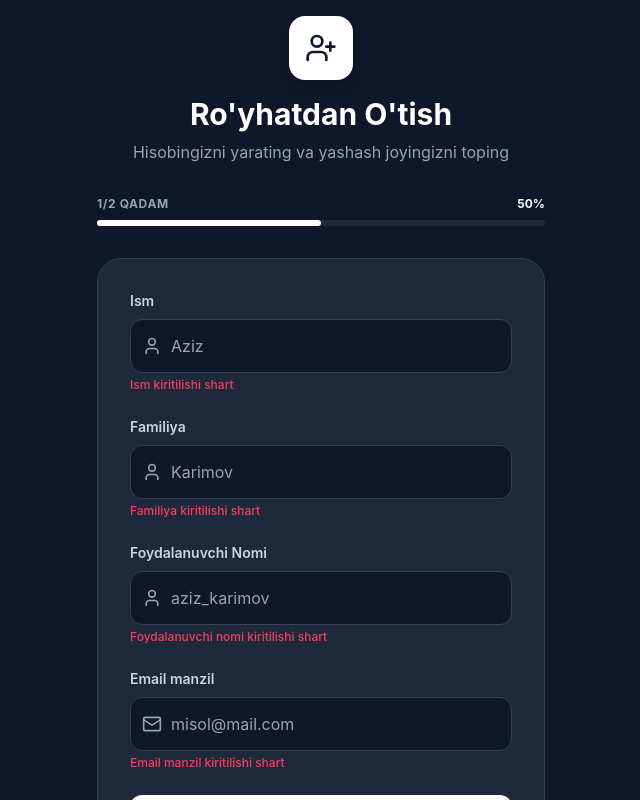
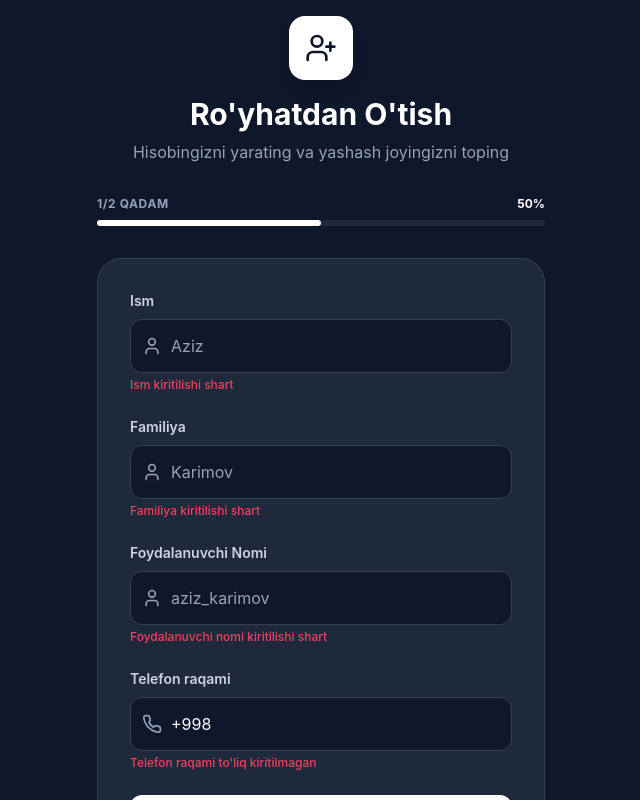
Before and after one commit to Kamoliddinmirzaboyev05/Talaba-JoyBor, a React (Vite) app: page /register in a window 1280 px wide. Both pictures are taken after a click on the button "Keyingi Qadam". Shown: the top 800 px of the page, without its empty margins (319-959 px from the left). Built offline with nearby package versions, Linux system fonts and the light colour scheme; no server answers.

Commit message:
Register updated

```diff
--- a/index.html
+++ b/index.html
@@ -362,7 +362,7 @@
             "name": "Qanday ro'yxatdan o'tish mumkin?",
             "acceptedAnswer": {
               "@type": "Answer",
-              "text": "JoyBor ga ro'yxatdan o'tish juda oson. Faqat ismingiz, emailingiz va telefon raqamingizni kiriting. Tasdiqlash jarayoni bir necha daqiqa davom etadi."
+              "text": "JoyBor ga ro'yxatdan o'tish juda oson. Faqat ismingiz, foydalanuvchi nomingiz va telefon raqamingizni kiriting. Tasdiqlash jarayoni bir necha daqiqa davom etadi."
             }
           }
         ]
--- a/src/pages/HelpPage.tsx
+++ b/src/pages/HelpPage.tsx
@@ -47,17 +47,17 @@ const HelpPage: React.FC = () => {
       {
         id: 'how-to-register',
         question: 'Qanday ro\'yhatdan o\'tish mumkin?',
-        answer: 'Ro\'yhatdan o\'tish uchun "Ro\'yhatdan o\'tish" tugmasini bosing va kerakli ma\'lumotlarni kiriting: ism-familiya, email, telefon raqam, universitet va talaba ID raqami.'
+        answer: 'Ro\'yhatdan o\'tish uchun "Ro\'yhatdan o\'tish" tugmasini bosing va kerakli ma\'lumotlarni kiriting: ism-familiya, foydalanuvchi nomi, telefon raqam va parol.'
       },
       {
         id: 'verification',
         question: 'Hisobni tasdiqlash kerakmi?',
-        answer: 'Ha, xavfsizlik uchun email manzilingizni tasdiqlashingiz kerak. Shuningdek, talaba ekanligingizni tasdiqlash uchun talaba guvohnomangizni yuklashingiz mumkin.'
+        answer: 'Ha, xavfsizlik uchun telefon raqamingizni tasdiqlashingiz kerak. Shuningdek, talaba ekanligingizni tasdiqlash uchun talaba guvohnomangizni yuklashingiz mumkin.'
       },
       {
         id: 'forgot-password',
         question: 'Parolni unutsam nima qilish kerak?',
-        answer: 'Kirish sahifasida "Parolni unutdingizmi?" havolasini bosing. Sizga email orqali parolni tiklash havolasi yuboriladi.'
+        answer: 'Kirish sahifasida "Parolni unutdingizmi?" havolasini bosing. Sizga telefon raqamingiz orqali parolni tiklash kodi yuboriladi.'
       }
     ],
     search: [
--- a/src/pages/RegisterPage.tsx
+++ b/src/pages/RegisterPage.tsx
@@ -1,7 +1,7 @@
 import React, { useState, useEffect } from 'react';
 import { motion } from 'framer-motion';
 import { useNavigate, useLocation } from 'react-router-dom';
-import { User, Mail, Lock, Eye, EyeOff, ArrowLeft, UserPlus, Check, X, Loader2 } from 'lucide-react';
+import { User, Lock, Eye, EyeOff, ArrowLeft, UserPlus, Check, X, Loader2, Phone } from 'lucide-react';
 import { useTheme } from '../contexts/ThemeContext';
 import { useAuth } from '../contexts/AuthContext';
 import { authAPI } from '../services/api';
@@ -24,7 +24,7 @@ const RegisterPage: React.FC = () => {
     first_name: '',
     last_name: '',
     username: '',
-    email: '',
+    phone: '+998 ',
     password: '',
     password2: ''
   });
@@ -80,11 +80,6 @@ const RegisterPage: React.FC = () => {
     return () => clearTimeout(timeoutId);
   }, [formData.username]);
 
-  // Email formatini tekshirish
-  const isValidEmail = (email: string): boolean => {
-    const emailRegex = /^[^\s@]+@[^\s@]+\.[^\s@]+$/;
-    return emailRegex.test(email);
-  };
 
   const handleSubmit = async (e: React.FormEvent) => {
     e.preventDefault();
@@ -117,11 +112,12 @@ const RegisterPage: React.FC = () => {
       newErrors.username = usernameAvailability.message;
     }
 
-    // Email validatsiyasi
-    if (!formData.email.trim()) {
-      newErrors.email = 'Email manzil kiritilishi shart';
-    } else if (!isValidEmail(formData.email)) {
-      newErrors.email = 'Noto\'g\'ri email formati';
+    // Telefon raqami validatsiyasi
+    const phoneDigits = formData.phone.replace(/\D/g, '');
+    if (!formData.phone.trim() || formData.phone === '+998') {
+      newErrors.phone = 'Telefon raqami kiritilishi shart';
+    } else if (phoneDigits.length < 12) {
+      newErrors.phone = 'Telefon raqami to\'liq kiritilmagan';
     }
 
     // Parol validatsiyasi
@@ -150,7 +146,7 @@ const RegisterPage: React.FC = () => {
         username: formData.username.trim(),
         password: formData.password,
         password2: formData.password2,
-        email: formData.email.trim(),
+        phone: formData.phone.replace(/\s/g, ''),
         first_name: formData.first_name.trim(),
         last_name: formData.last_name.trim(),
         role: 'student',
@@ -187,8 +183,8 @@ const RegisterPage: React.FC = () => {
               if (errorMsg.includes('already exists')) {
                 fieldErrors[key] = key === 'username'
                   ? 'Bu foydalanuvchi nomi band'
-                  : key === 'email'
-                  ? 'Bu email manzil allaqachon ro\'yxatdan o\'tgan'
+                  : key === 'phone'
+                  ? 'Bu telefon raqami allaqachon ro\'yxatdan o\'tgan'
                   : errorMsg;
               } else {
                 fieldErrors[key] = errorMsg;
@@ -216,8 +212,51 @@ const RegisterPage: React.FC = () => {
     }
   };
 
+  // Telefon raqamini formatlash (+998 00 000 00 00)
+  const formatPhoneNumber = (value: string) => {
+    // Faqat raqamlarni qoldirish
+    const numbers = value.replace(/\D/g, '');
+
+    // Agar +998 bilan boshlanmasa, qo'shish
+    let formatted = '';
+    if (numbers.startsWith('998')) {
+      const parts = [
+        '+998',
+        numbers.substring(3, 5),
+        numbers.substring(5, 8),
+        numbers.substring(8, 10),
+        numbers.substring(10, 12)
+      ].filter(Boolean);
+
+      if (parts.length > 1) {
+        formatted = parts[0] + ' ' + parts.slice(1).join(' ');
+      } else {
+        formatted = parts[0] + ' ';
+      }
+    } else {
+      formatted = '+998 ';
+    }
+
+    return formatted.trimEnd();
+  };
+
   const handleInputChange = (field: string, value: string) => {
-    setFormData(prev => ({ ...prev, [field]: value }));
+    if (field === 'phone') {
+      // Faqat raqamlar va bo'shliqlarni qoldirish
+      let val = value;
+      if (!val.startsWith('+998')) {
+        val = '+998 ' + val.replace(/\D/g, '');
+      }
+
+      const numbers = val.replace(/\D/g, '');
+
+      // Maksimal uzunlikni cheklash (998 + 9 ta raqam)
+      if (numbers.length <= 12) {
+        setFormData(prev => ({ ...prev, [field]: formatPhoneNumber(val) }));
+      }
+    } else {
+      setFormData(prev => ({ ...prev, [field]: value }));
+    }
 
     if (errors[field]) {
       setErrors(prev => ({ ...prev, [field]: '' }));
@@ -247,10 +286,12 @@ const RegisterPage: React.FC = () => {
         step1Errors.username = usernameAvailability.message;
       }
 
-      if (!formData.email.trim()) {
-        step1Errors.email = 'Email manzil kiritilishi shart';
-      } else if (!isValidEmail(formData.email)) {
-        step1Errors.email = 'Noto\'g\'ri email formati';
+      // Telefon raqami validatsiyasi
+      const phoneDigits = formData.phone.replace(/\D/g, '');
+      if (!formData.phone.trim() || formData.phone === '+998') {
+        step1Errors.phone = 'Telefon raqami kiritilishi shart';
+      } else if (phoneDigits.length < 12) {
+        step1Errors.phone = 'Telefon raqami to\'liq kiritilmagan';
       }
 
       if (Object.keys(step1Errors).length > 0) {
@@ -455,32 +496,32 @@ const RegisterPage: React.FC = () => {
                   )}
                 </div>
 
-                {/* Email Field */}
+                {/* Phone Field */}
                 <div>
                   <label className="block text-sm font-semibold text-slate-700 dark:text-slate-300 mb-2">
-                    Email manzil
+                    Telefon raqami
                   </label>
                   <div className="relative">
-                    <Mail className="absolute left-3 top-1/2 transform -translate-y-1/2 w-5 h-5 text-slate-400" />
+                    <Phone className="absolute left-3 top-1/2 transform -translate-y-1/2 w-5 h-5 text-slate-400" />
                     <input
-                      type="email"
-                      value={formData.email}
-                      onChange={(e) => handleInputChange('email', e.target.value)}
+                      type="tel"
+                      value={formData.phone}
+                      onChange={(e) => handleInputChange('phone', e.target.value)}
                       className={`w-full pl-10 pr-4 py-3.5 border rounded-xl focus:ring-2 focus:ring-slate-900 dark:focus:ring-white focus:border-transparent transition-all duration-200 ${
                         theme === 'dark'
                           ? 'bg-slate-900 border-slate-700 text-white'
                           : 'bg-slate-50 border-slate-200 text-slate-900'
-                      } ${errors.email ? 'border-rose-500' : ''}`}
-                      placeholder="misol@mail.com"
+                      } ${errors.phone ? 'border-rose-500' : ''}`}
+                      placeholder="+998 00 000 00 00"
                     />
                   </div>
-                  {errors.email && (
+                  {errors.phone && (
                     <motion.p
                       initial={{ opacity: 0, y: -10 }}
                       animate={{ opacity: 1, y: 0 }}
                       className="text-rose-500 text-xs mt-1 font-medium"
                     >
-                      {errors.email}
+                      {errors.phone}
                     </motion.p>
                   )}
                 </div>
--- a/src/services/api.ts
+++ b/src/services/api.ts
@@ -76,7 +76,8 @@ export interface RegisterRequest {
   first_name: string;
   last_name: string;
   username: string;
-  email: string;
+  phone: string;
+  email?: string;
   password: string;
   password2: string;
   role?: string;
```
